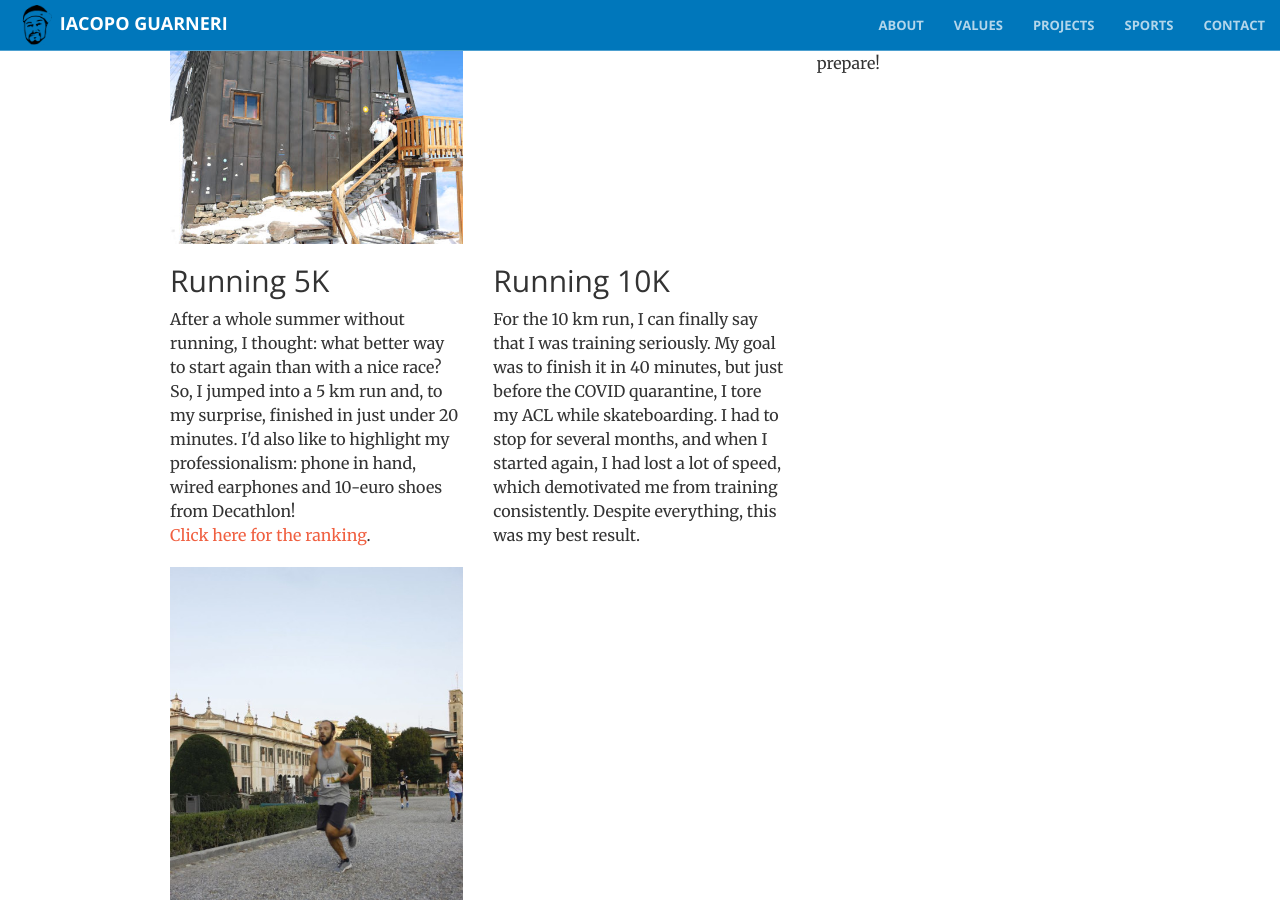
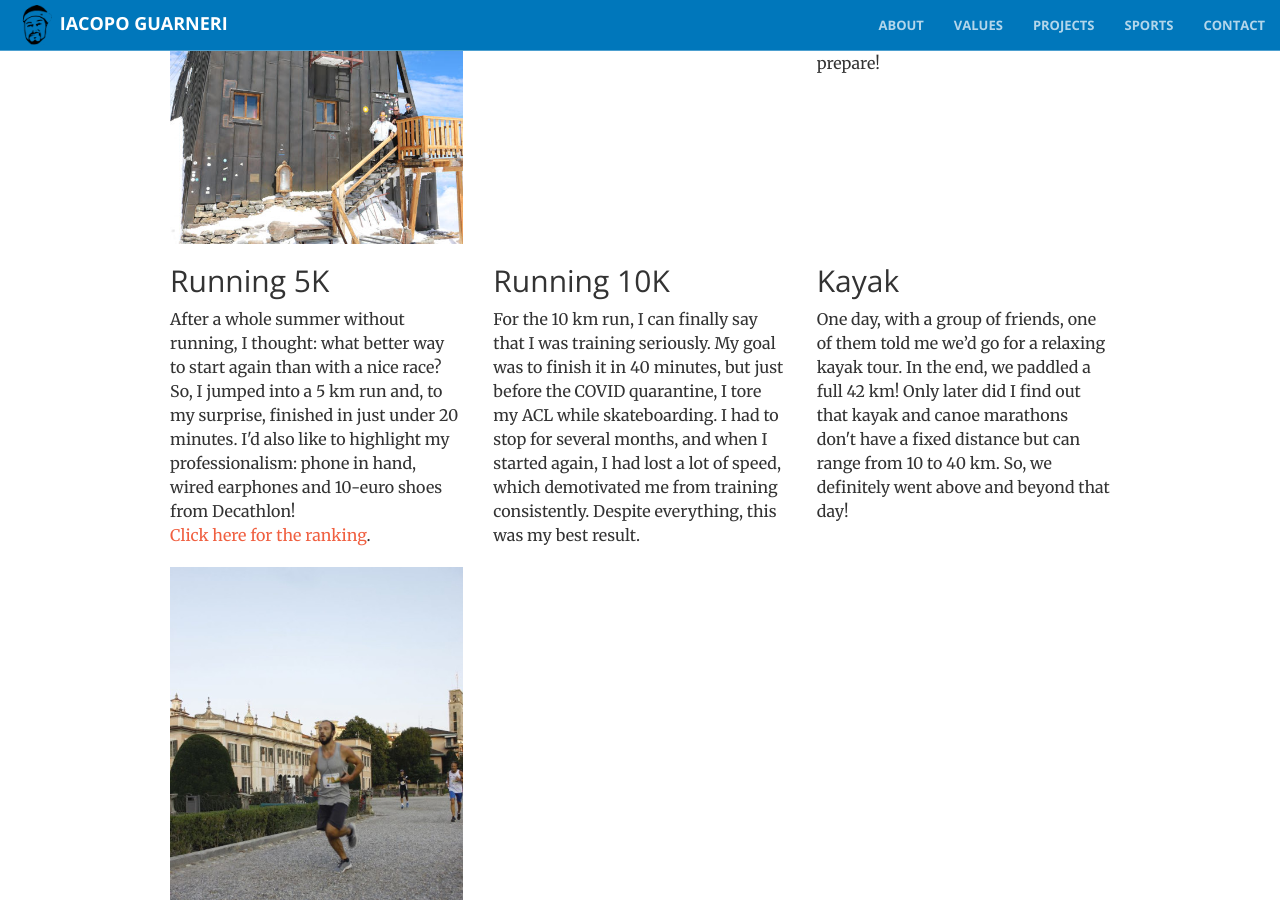
Before and after one commit to iacoposk8/iacoposk8.github.io, a Jekyll site: the page built from sports.html, in a window 1280 px wide and 900 px high, scrolled down 728 px. Built offline with Jekyll 4.4.1, drawn with Linux system fonts in a browser that asks for light colours; a script that is not in the unit is left out.

Commit message:
Update sports.html

```diff
--- a/sports.html
+++ b/sports.html
@@ -37,7 +37,14 @@ title: Best Sports Moments
     <p>For the 10 km run, I can finally say that I was training seriously. My goal was to finish it in 40 minutes, but just before the COVID quarantine, I tore my ACL while skateboarding. I had to stop for several months, and when I started again, I had lost a lot of speed, which demotivated me from training consistently. Despite everything, this was my best result.</p>
     <div class="strava-embed-placeholder" data-embed-type="activity" data-embed-id="12442639756" data-style="standard"></div><script src="https://strava-embeds.com/embed.js"></script>
   </div>
+  <div class="col-md-4">
+    <h2>Kayak</h5>
+    <p>One day, with a group of friends, one of them told me we’d go for a relaxing kayak tour. In the end, we paddled a full 42 km! Only later did I find out that kayak and canoe marathons don't have a fixed distance but can range from 10 to 40 km. So, we definitely went above and beyond that day!</p>
+    <div class="strava-embed-placeholder" data-embed-type="activity" data-embed-id="5779532566" data-style="standard"></div><script src="https://strava-embeds.com/embed.js"></script>
+  </div>
 </div>
+
+<!--Giro del lago in bici, triatlon, maratona-->
 
 <!--<div class="row">
   <div class="col-md-4">
```
